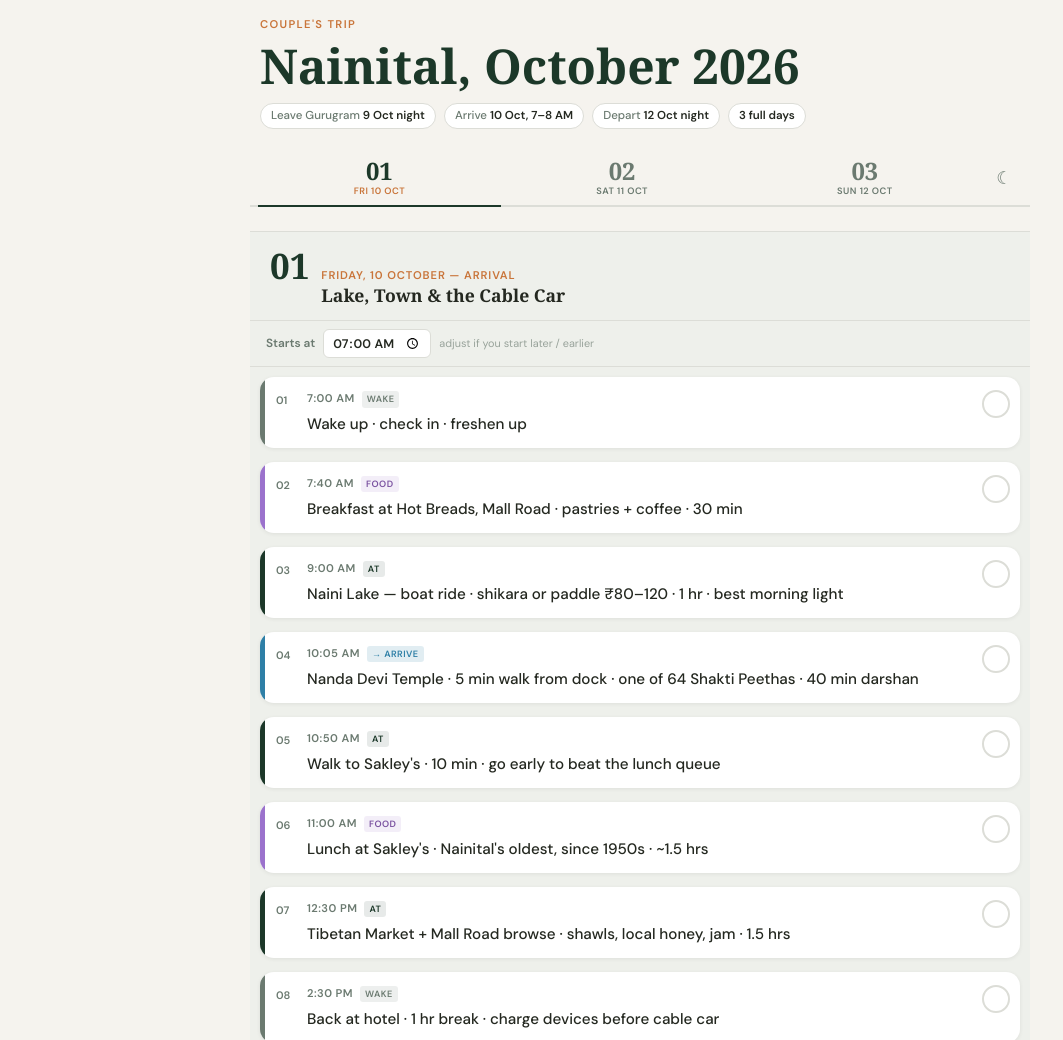
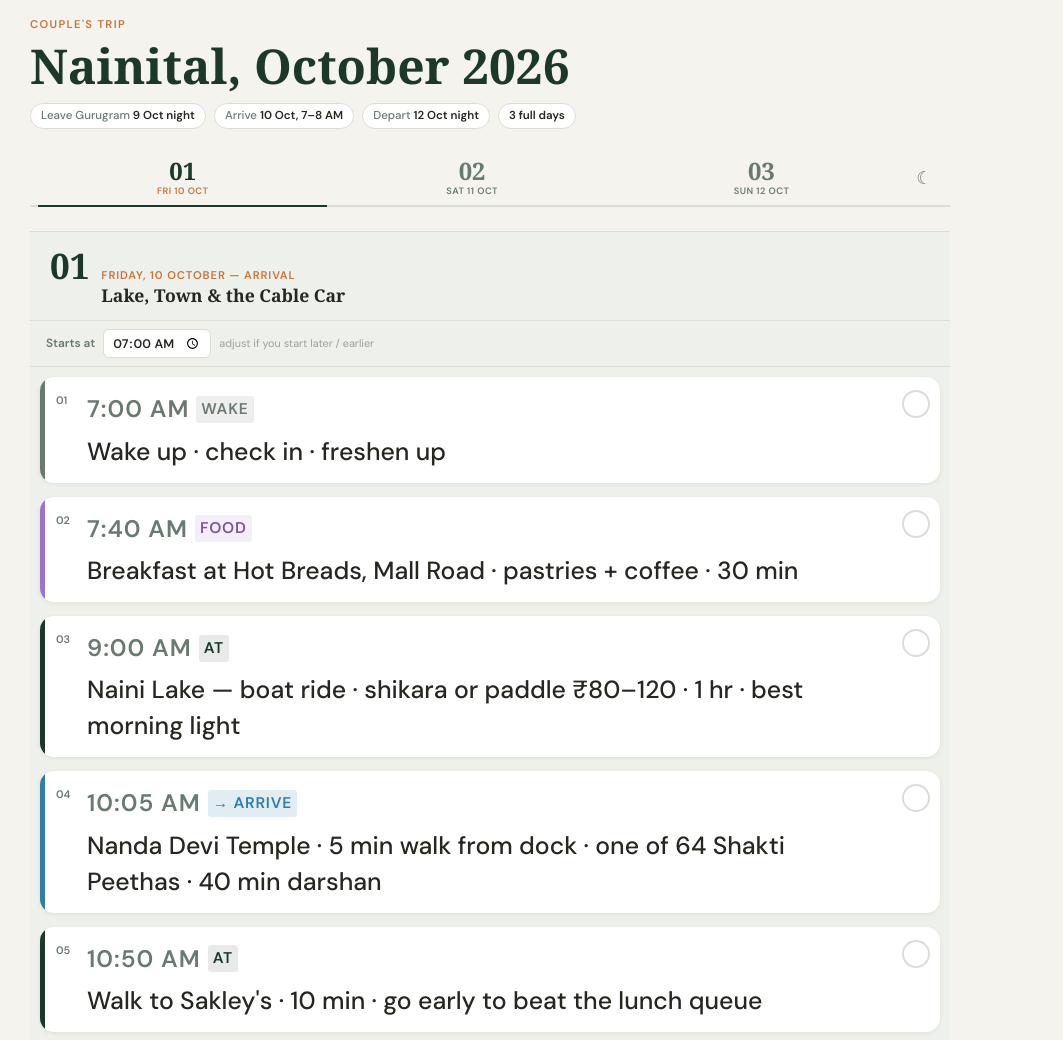
Before and after one commit to sblaze939/nainital-trip, a plain HTML site: page index.html in a window 1280 px wide. Shown: the top 1040 px of the page, without its empty margins (0-1063 px from the left). Drawn offline with Linux system fonts and the light colour scheme; a web font is replaced by a local one.

Commit message:
Larger text sizes, fix charset, reduce side padding, full-bleed day card

```diff
--- a/index.html
+++ b/index.html
@@ -1,3 +1,4 @@
+<meta charset="UTF-8">
 <title>Nainital Oct 2026</title>
 <meta name="apple-mobile-web-app-capable" content="yes">
 <meta name="apple-mobile-web-app-status-bar-style" content="default">
@@ -43,10 +44,9 @@ body{
   background:var(--bg); color:var(--txt);
   font-family:'DM Sans',system-ui,sans-serif;
   font-size:15px; line-height:1.6;
-  padding-inline:10px;
   padding-top:calc(16px + env(safe-area-inset-top,0px));
   padding-bottom:calc(48px + env(safe-area-inset-bottom,0px));
-  max-width:780px; margin-inline:auto;
+  max-width:920px; margin-left:30px;
 }
 
 /* Header */
@@ -66,7 +66,7 @@ body{
   border-bottom:2px solid var(--border);
   display:flex;
   align-items:stretch;
-  margin:0 -10px 24px;
+  margin:0 0 24px;
   padding:0 8px;
 }
 .day-tab{
@@ -98,7 +98,7 @@ body{
 .theme-btn:hover{color:var(--txt);}
 
 /* Day card */
-.day{background:var(--surface);border:1px solid var(--border);border-radius:0;border-left:none;border-right:none;overflow:hidden;margin:0 -10px 24px;}
+.day{background:var(--surface);border:1px solid var(--border);border-radius:0;border-left:none;border-right:none;overflow:hidden;margin:0 0 24px;}
 .day-header{display:flex;align-items:baseline;gap:12px;padding:16px 20px 14px;border-bottom:1px solid var(--border);background:var(--surface2);}
 .day-num{font-family:'Cormorant Garant',Georgia,serif;font-size:2.2rem;font-weight:700;color:var(--pine);line-height:1;}
 .day-info{flex:1;}
@@ -142,11 +142,11 @@ body{
 }
 .slot-body{flex:1;padding:13px 10px 13px 10px;min-width:0;}
 .slot-time{
-  font-size:.7rem;font-weight:600;letter-spacing:.04em;
+  font-size:1.5rem;font-weight:600;letter-spacing:.04em;
   color:var(--muted);text-transform:uppercase;font-variant-numeric:tabular-nums;
   margin-bottom:5px;display:flex;align-items:center;gap:7px;flex-wrap:wrap;
 }
-.slot-name{font-weight:500;color:var(--txt);font-size:.95rem;line-height:1.45;}
+.slot-name{font-weight:500;color:var(--txt);font-size:1.55rem;line-height:1.45;}
 .slot-warn{font-size:.74rem;font-weight:600;color:#d05a38;margin-top:6px;}
 .slot-check-btn{
   width:48px;flex-shrink:0;display:flex;
@@ -167,7 +167,7 @@ body{
 
 /* Type pills */
 .stype{
-  display:inline-block; font-size:.57rem; font-weight:700;
+  display:inline-block; font-size:.97rem; font-weight:700;
   letter-spacing:.05em; text-transform:uppercase;
   border-radius:3px; padding:1px 5px; margin-right:5px; vertical-align:middle;
 }
```
